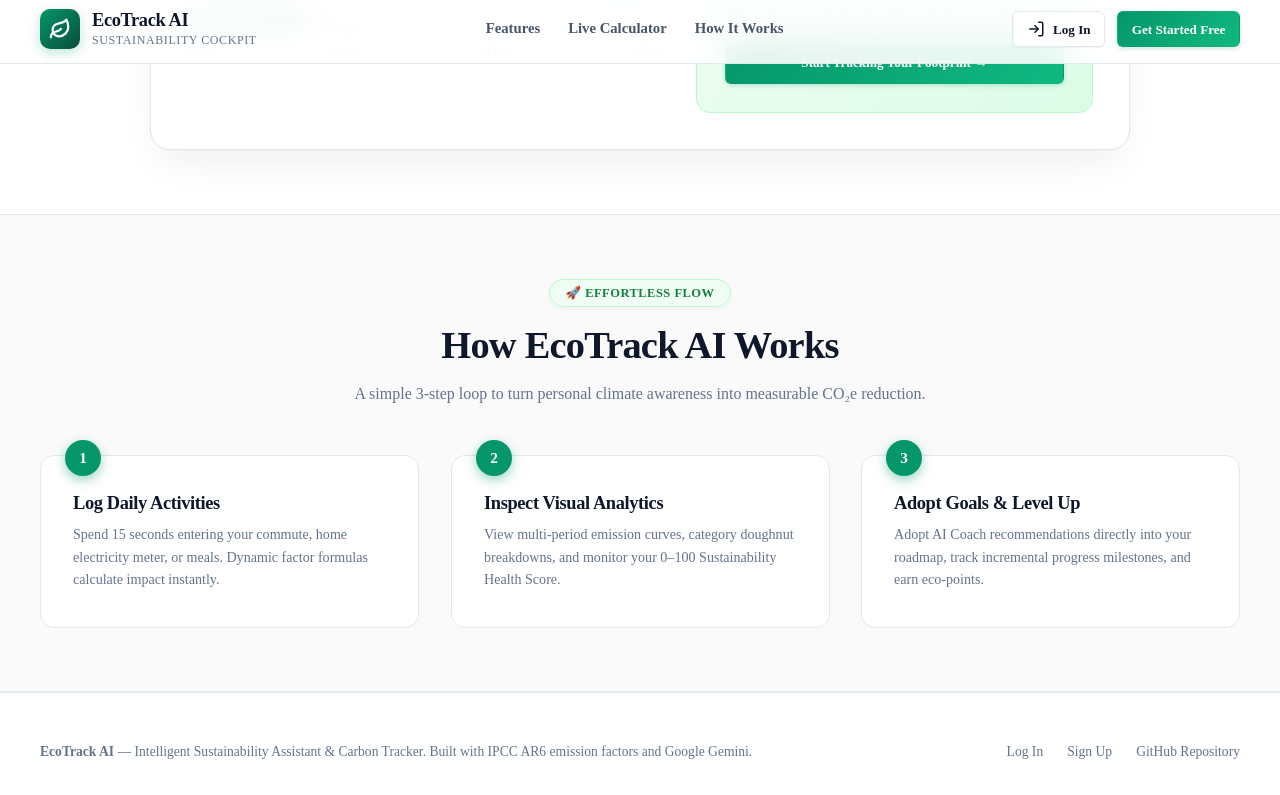
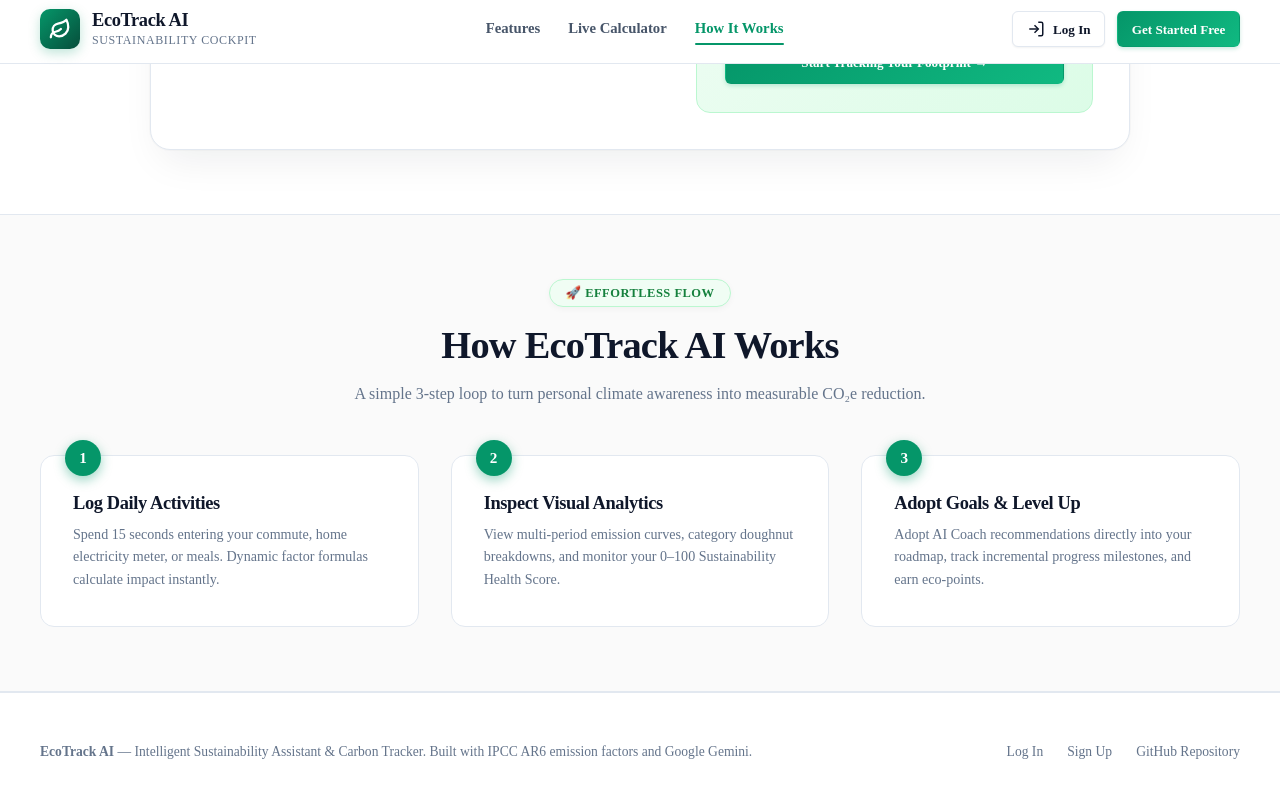
Before and after one commit to SuyashBorse/Intelligent-Sustainability-Assistant-and-Carbon-Tracker, a website built with Vite: page frontend/index.html in a window 1280 px wide. Both pictures are taken after a click on the link "How It Works". Shown: the part 1840-2635 px from the top of the page. Built offline with nearby package versions, Linux system fonts and the light colour scheme.

Commit message:
fix: navbar active indicator tracking for How It Works section

```diff
--- a/frontend/css/landing.css
+++ b/frontend/css/landing.css
@@ -3,8 +3,8 @@
    ========================================================================== */
 
 html {
-  scroll-behavior: auto;
-  scroll-padding-top: 90px;
+  scroll-behavior: smooth;
+  scroll-padding-top: 85px;
 }
 
 .landing-body {
@@ -31,17 +31,14 @@
   position: sticky;
   top: 0;
   z-index: 100;
-  background: rgba(255, 255, 255, 0.88);
-  backdrop-filter: blur(16px);
-  -webkit-backdrop-filter: blur(16px);
+  background: #ffffff;
   border-bottom: 1px solid var(--border);
   padding: 0.85rem 2rem;
-  transition: all 0.3s cubic-bezier(0.16, 1, 0.3, 1);
+  transition: padding 0.2s ease, box-shadow 0.2s ease;
 }
 
 .landing-header.scrolled {
-  background: rgba(255, 255, 255, 0.96);
-  box-shadow: 0 8px 30px rgba(15, 23, 42, 0.07);
+  box-shadow: 0 4px 20px rgba(15, 23, 42, 0.08);
   padding: 0.7rem 2rem;
 }
 
@@ -258,7 +255,7 @@
   transform: translateY(14px);
   transition: opacity 0.5s cubic-bezier(0.16, 1, 0.3, 1),
               transform 0.5s cubic-bezier(0.16, 1, 0.3, 1);
-  will-change: opacity, transform;
+
 }
 
 .reveal-up.is-visible {
@@ -601,20 +598,25 @@
    Interactive Login Window Modal Animation
    -------------------------------------------------------------------------- */
 .modal-overlay {
+  position: fixed;
+  top: 0;
+  left: 0;
+  width: 100%;
+  height: 100%;
+  background: rgba(15, 23, 42, 0.6);
+  z-index: 1000;
+  display: flex;
+  align-items: center;
+  justify-content: center;
+  padding: 1.25rem;
   opacity: 0;
   visibility: hidden;
-  backdrop-filter: blur(0px);
-  -webkit-backdrop-filter: blur(0px);
-  transition: opacity 0.3s cubic-bezier(0.16, 1, 0.3, 1),
-              visibility 0.3s,
-              backdrop-filter 0.3s ease;
+  transition: opacity 0.25s ease, visibility 0.25s ease;
 }
 
 .modal-overlay.open {
   opacity: 1;
   visibility: visible;
-  backdrop-filter: blur(8px);
-  -webkit-backdrop-filter: blur(8px);
 }
 
 .login-modal-box {
--- a/frontend/js/landing.js
+++ b/frontend/js/landing.js
@@ -1,123 +1,9 @@
 /**
- * EcoTrack AI — Landing Page Interactive Engine
- * Handles smooth custom scroll glide, scroll reveal animations,
- * Login Window Modal lifecycle, and interactive hero carbon preview.
+ * EcoTrack AI — Landing Page Lightweight Performance Engine
  */
 
 document.addEventListener("DOMContentLoaded", () => {
-  // ------------------------------------------------------------------------
-  // 1. Sticky Header Dynamic Shadow on Scroll
-  // ------------------------------------------------------------------------
   const header = document.querySelector(".landing-header");
-  window.addEventListener("scroll", () => {
-    if (window.scrollY > 20) {
-      header?.classList.add("scrolled");
-    } else {
-      header?.classList.remove("scrolled");
-    }
-  }, { passive: true });
-
-  // ------------------------------------------------------------------------
-  // ------------------------------------------------------------------------
-  // ------------------------------------------------------------------------
-  // 2. Luxurious Quartic Ease-Out Smooth Scroll Engine (~800ms)
-  // ------------------------------------------------------------------------
-  let activeScrollAnimation = null;
-
-  function smoothScrollTo(targetY, duration = 800, onComplete) {
-    if (activeScrollAnimation) {
-      cancelAnimationFrame(activeScrollAnimation);
-      activeScrollAnimation = null;
-    }
-
-    const startY = window.pageYOffset || document.documentElement.scrollTop;
-    const distance = targetY - startY;
-    if (Math.abs(distance) < 2) {
-      if (onComplete) onComplete();
-      return;
-    }
-
-    let startTime = null;
-
-    // Quartic Ease-Out: smooth natural deceleration with zero jerkiness
-    function easeOutQuart(t) {
-      return 1 - Math.pow(1 - t, 4);
-    }
-
-    function step(currentTime) {
-      if (!startTime) startTime = currentTime;
-      const elapsed = currentTime - startTime;
-      const progress = Math.min(elapsed / duration, 1);
-      const ease = easeOutQuart(progress);
-
-      window.scrollTo(0, Math.round(startY + distance * ease));
-
-      if (progress < 1) {
-        activeScrollAnimation = requestAnimationFrame(step);
-      } else {
-        activeScrollAnimation = null;
-        if (onComplete) onComplete();
-      }
-    }
-
-    activeScrollAnimation = requestAnimationFrame(step);
-  }
-
-  // Gracefully release scroll control if user scrolls manually
-  window.addEventListener("wheel", () => {
-    if (activeScrollAnimation) {
-      cancelAnimationFrame(activeScrollAnimation);
-      activeScrollAnimation = null;
-    }
-  }, { passive: true });
-
-  window.addEventListener("touchmove", () => {
-    if (activeScrollAnimation) {
-      cancelAnimationFrame(activeScrollAnimation);
-      activeScrollAnimation = null;
-    }
-  }, { passive: true });
-
-  // Smooth scroll for all navbar anchor links
-  document.querySelectorAll('a[href^="#"]').forEach(anchor => {
-    anchor.addEventListener("click", function (e) {
-      const targetId = this.getAttribute("href");
-      if (targetId && targetId !== "#") {
-        const targetEl = document.querySelector(targetId);
-        if (targetEl) {
-          e.preventDefault();
-          const headerHeight = header ? header.offsetHeight : 70;
-          const targetY = Math.max(0, targetEl.getBoundingClientRect().top + window.pageYOffset - (headerHeight + 20));
-
-          smoothScrollTo(targetY, 800, () => {
-            const tag = targetEl.querySelector(".section-tag");
-            if (tag) {
-              tag.classList.remove("arrived");
-              void tag.offsetWidth; // trigger reflow
-              tag.classList.add("arrived");
-            }
-          });
-
-          if (history.pushState) {
-            history.pushState(null, null, targetId);
-          }
-        }
-      }
-    });
-  });
-
-  // Smooth scroll to top when clicking the brand logo
-  const brandLink = document.querySelector(".landing-brand");
-  if (brandLink) {
-    brandLink.addEventListener("click", (e) => {
-      e.preventDefault();
-      smoothScrollTo(0, 750);
-    });
-  }
-
-  // ------------------------------------------------------------------------
-  // ScrollSpy: Seamlessly highlight active nav link on scroll
-  // ------------------------------------------------------------------------
   const navLinks = document.querySelectorAll(".landing-nav-links a");
   const trackedSections = [
     { id: "features", el: document.getElementById("features") },
@@ -125,15 +11,38 @@
     { id: "how-it-works", el: document.getElementById("how-it-works") }
   ];
 
-  function updateActiveNavLink() {
-    const scrollPos = window.scrollY + 160;
+  // ------------------------------------------------------------------------
+  // Throttled Scroll Listener (Sticky Header & ScrollSpy)
+  // ------------------------------------------------------------------------
+  let isTicking = false;
+
+  function onScroll() {
+    const scrollY = window.scrollY;
+
+    // Header shadow
+    if (scrollY > 20) {
+      header?.classList.add("scrolled");
+    } else {
+      header?.classList.remove("scrolled");
+    }
+
+    // ScrollSpy active link highlighting using viewport bounding rects & bottom detection
+    const isAtBottom = (window.innerHeight + scrollY) >= (document.documentElement.scrollHeight - 60);
     let activeId = "";
 
-    for (let i = trackedSections.length - 1; i >= 0; i--) {
-      const section = trackedSections[i];
-      if (section.el && scrollPos >= section.el.offsetTop) {
-        activeId = section.id;
-        break;
+    if (isAtBottom) {
+      activeId = "how-it-works";
+    } else {
+      const headerHeight = header ? header.offsetHeight : 80;
+      for (let i = trackedSections.length - 1; i >= 0; i--) {
+        const section = trackedSections[i];
+        if (section.el) {
+          const rect = section.el.getBoundingClientRect();
+          if (rect.top <= headerHeight + 140 && rect.bottom > headerHeight + 40) {
+            activeId = section.id;
+            break;
+          }
+        }
       }
     }
 
@@ -145,13 +54,48 @@
         link.classList.remove("active");
       }
     });
+
+    isTicking = false;
   }
 
-  window.addEventListener("scroll", updateActiveNavLink, { passive: true });
-  updateActiveNavLink();
+  window.addEventListener("scroll", () => {
+    if (!isTicking) {
+      requestAnimationFrame(onScroll);
+      isTicking = true;
+    }
+  }, { passive: true });
+
+  onScroll();
 
   // ------------------------------------------------------------------------
-  // 3. Scroll Reveal Animations (IntersectionObserver)
+  // Native Clean Anchor Scrolling
+  // ------------------------------------------------------------------------
+  document.querySelectorAll('a[href^="#"]').forEach(anchor => {
+    anchor.addEventListener("click", function (e) {
+      const targetId = this.getAttribute("href");
+      if (targetId && targetId !== "#") {
+        const targetEl = document.querySelector(targetId);
+        if (targetEl) {
+          e.preventDefault();
+          targetEl.scrollIntoView({ behavior: "smooth", block: "start" });
+          if (history.pushState) {
+            history.pushState(null, null, targetId);
+          }
+        }
+      }
+    });
+  });
+
+  const brandLink = document.querySelector(".landing-brand");
+  if (brandLink) {
+    brandLink.addEventListener("click", (e) => {
+      e.preventDefault();
+      window.scrollTo({ top: 0, behavior: "smooth" });
+    });
+  }
+
+  // ------------------------------------------------------------------------
+  // Scroll Reveal Animations (Lightweight IntersectionObserver)
   // ------------------------------------------------------------------------
   const revealElements = document.querySelectorAll(".reveal-up");
   if ("IntersectionObserver" in window) {
@@ -163,31 +107,27 @@
         }
       });
     }, {
-      threshold: 0.12,
-      rootMargin: "0px 0px -40px 0px"
+      threshold: 0.1,
+      rootMargin: "0px 0px -20px 0px"
     });
 
     revealElements.forEach(el => observer.observe(el));
   } else {
-    // Fallback: make all visible immediately
     revealElements.forEach(el => el.classList.add("is-visible"));
   }
 
   // ------------------------------------------------------------------------
-  // 4. Login Modal Controls
+  // Login Modal Controls
   // ------------------------------------------------------------------------
   const loginModal = document.getElementById("homepageLoginModal");
   const modalCloseBtn = document.getElementById("loginModalCloseBtn");
-  const loginForm = document.getElementById("homepageLoginForm");
-  const btnDemoLogin = document.getElementById("btnModalDemoLogin");
-  const btnGoogleLogin = document.getElementById("btnModalGoogleLogin");
 
   function openLoginModal() {
     if (loginModal) {
       loginModal.classList.add("open");
       const emailInput = document.getElementById("modalLoginEmail");
       if (emailInput) {
-        setTimeout(() => emailInput.focus(), 150);
+        setTimeout(() => emailInput.focus(), 100);
       }
     }
   }
@@ -198,7 +138,6 @@
     }
   }
 
-  // Bind all buttons that open the login modal
   document.querySelectorAll(".btn-open-login-modal").forEach(btn => {
     btn.addEventListener("click", (e) => {
       e.preventDefault();
@@ -206,21 +145,16 @@
     });
   });
 
-  if (modalCloseBtn) {
-    modalCloseBtn.addEventListener("click", closeLoginModal);
-  }
-
+  if (modalCloseBtn) modalCloseBtn.addEventListener("click", closeLoginModal);
   if (loginModal) {
     loginModal.addEventListener("click", (e) => {
       if (e.target === loginModal) closeLoginModal();
     });
   }
-
   window.addEventListener("keydown", (e) => {
     if (e.key === "Escape") closeLoginModal();
   });
 
-  // Session Helper & Redirection
   function authenticateAndRedirect(name, email) {
     const userName = name || "Eco Advocate";
     const userEmail = email || "user@example.com";
@@ -230,106 +164,90 @@
         name: userName,
         email: userEmail
       }));
-
-      const STORAGE_KEY = "carbon_tracker_state_v1";
-      const stored = localStorage.getItem(STORAGE_KEY) || localStorage.getItem("ecotrack_state_v1");
-      if (stored) {
-        const state = JSON.parse(stored);
-        if (state && state.user) {
-          state.user.name = userName;
-          state.user.email = userEmail;
-          localStorage.setItem(STORAGE_KEY, JSON.stringify(state));
-          localStorage.setItem("ecotrack_state_v1", JSON.stringify(state));
-        }
-      }
     } catch (e) {
-      console.error(e);
+      console.error("Could not save session", e);
     }
-
     window.location.href = "dashboard.html";
   }
 
-  // Handle Login Form Submit
+  const loginForm = document.getElementById("homepageLoginForm");
   if (loginForm) {
     loginForm.addEventListener("submit", (e) => {
       e.preventDefault();
-      const email = document.getElementById("modalLoginEmail").value.trim();
-      const prefix = email.split("@")[0].replace(/[._-]/g, " ");
-      const name = prefix.split(" ").map(w => w.charAt(0).toUpperCase() + w.slice(1)).join(" ");
+      const email = document.getElementById("modalLoginEmail")?.value || "";
+      const name = email ? email.split("@")[0].replace(/[._]/g, " ") : "Eco User";
       authenticateAndRedirect(name, email);
     });
   }
 
-  // Demo User Sign In
+  const btnDemoLogin = document.getElementById("btnModalDemoLogin");
   if (btnDemoLogin) {
     btnDemoLogin.addEventListener("click", () => {
       authenticateAndRedirect("Alex Rivera", "alex.rivera@example.com");
     });
   }
 
-  // Google OAuth Simulation
+  const btnGoogleLogin = document.getElementById("btnModalGoogleLogin");
   if (btnGoogleLogin) {
     btnGoogleLogin.addEventListener("click", () => {
-      const name = prompt("Enter your name for your Google profile:", "Suyash Borse");
+      const name = prompt("Enter your name for your Google EcoTrack profile:", "Suyash Borse");
       if (name) {
         const email = name.toLowerCase().replace(/\s+/g, ".") + "@gmail.com";
         authenticateAndRedirect(name, email);
       } else {
-        window.location.href = "dashboard.html";
+        authenticateAndRedirect("Google User", "google.user@example.com");
       }
     });
   }
 
   // ------------------------------------------------------------------------
-  // 5. Interactive Mini Carbon Calculator with Number Bump Effect
+  // Live Commute Carbon Estimator Math
   // ------------------------------------------------------------------------
-  const distanceSlider = document.getElementById("heroDistanceSlider");
-  const distanceValDisplay = document.getElementById("heroDistanceVal");
-  const modeSelect = document.getElementById("heroModeSelect");
-  const heroCo2Val = document.getElementById("heroCalculatedCo2");
-  const heroTreeEquiv = document.getElementById("heroTreeEquiv");
-  const co2Container = heroCo2Val?.closest(".preview-co2-number");
+  const commuteDistanceInput = document.getElementById("commuteDistance");
+  const distanceValueDisplay = document.getElementById("distanceValue");
+  const calcOutputCO2 = document.getElementById("calcOutputCO2");
+  const calcOutputTrees = document.getElementById("calcOutputTrees");
+  const modeButtons = document.querySelectorAll(".mode-btn");
 
-  const FACTOR_MAP = {
-    car_petrol: 0.21,
-    car_electric: 0.05,
-    public_bus: 0.089,
-    metro_train: 0.035,
-    cycling: 0.0
+  const EMISSION_FACTORS = {
+    car: 0.192,
+    bus: 0.089,
+    train: 0.041,
+    ev: 0.053
   };
 
-  function updateHeroCalculation() {
-    if (!distanceSlider || !modeSelect || !heroCo2Val) return;
-    const distance = parseFloat(distanceSlider.value) || 0;
-    const factor = FACTOR_MAP[modeSelect.value] || 0.21;
-    const co2Kg = distance * factor;
+  let selectedMode = "car";
 
-    heroCo2Val.textContent = co2Kg.toFixed(1);
-    if (distanceValDisplay) {
-      distanceValDisplay.textContent = `${distance} km / day`;
+  function recalculateEmissions() {
+    if (!commuteDistanceInput || !calcOutputCO2) return;
+
+    const kmPerDay = parseFloat(commuteDistanceInput.value) || 25;
+    if (distanceValueDisplay) {
+      distanceValueDisplay.textContent = `${kmPerDay} km`;
     }
 
-    if (heroTreeEquiv) {
-      const monthlyKg = co2Kg * 30;
-      const treesNeeded = (monthlyKg / 1.8).toFixed(1);
-      heroTreeEquiv.textContent = `${monthlyKg.toFixed(0)} kg CO₂e / month (needs ~${treesNeeded} mature trees to absorb)`;
-    }
+    const factor = EMISSION_FACTORS[selectedMode] || EMISSION_FACTORS.car;
+    const monthlyKg = Math.round(kmPerDay * 22 * factor);
+    const treesNeeded = Math.max(1, Math.round(monthlyKg / 1.8));
 
-    // Trigger subtle number bump pulse
-    if (co2Container) {
-      co2Container.classList.remove("bump");
-      void co2Container.offsetWidth; // trigger reflow
-      co2Container.classList.add("bump");
+    calcOutputCO2.textContent = `${monthlyKg} kg CO₂e / month`;
+    if (calcOutputTrees) {
+      calcOutputTrees.textContent = `needs ~${treesNeeded} mature trees to absorb`;
     }
   }
 
-  if (distanceSlider) {
-    distanceSlider.addEventListener("input", updateHeroCalculation);
-  }
-  if (modeSelect) {
-    modeSelect.addEventListener("change", updateHeroCalculation);
+  modeButtons.forEach(btn => {
+    btn.addEventListener("click", () => {
+      modeButtons.forEach(b => b.classList.remove("active"));
+      btn.classList.add("active");
+      selectedMode = btn.dataset.mode || "car";
+      recalculateEmissions();
+    });
+  });
+
+  if (commuteDistanceInput) {
+    commuteDistanceInput.addEventListener("input", recalculateEmissions);
   }
 
-  // Initial calculation
-  updateHeroCalculation();
+  recalculateEmissions();
 });
```
